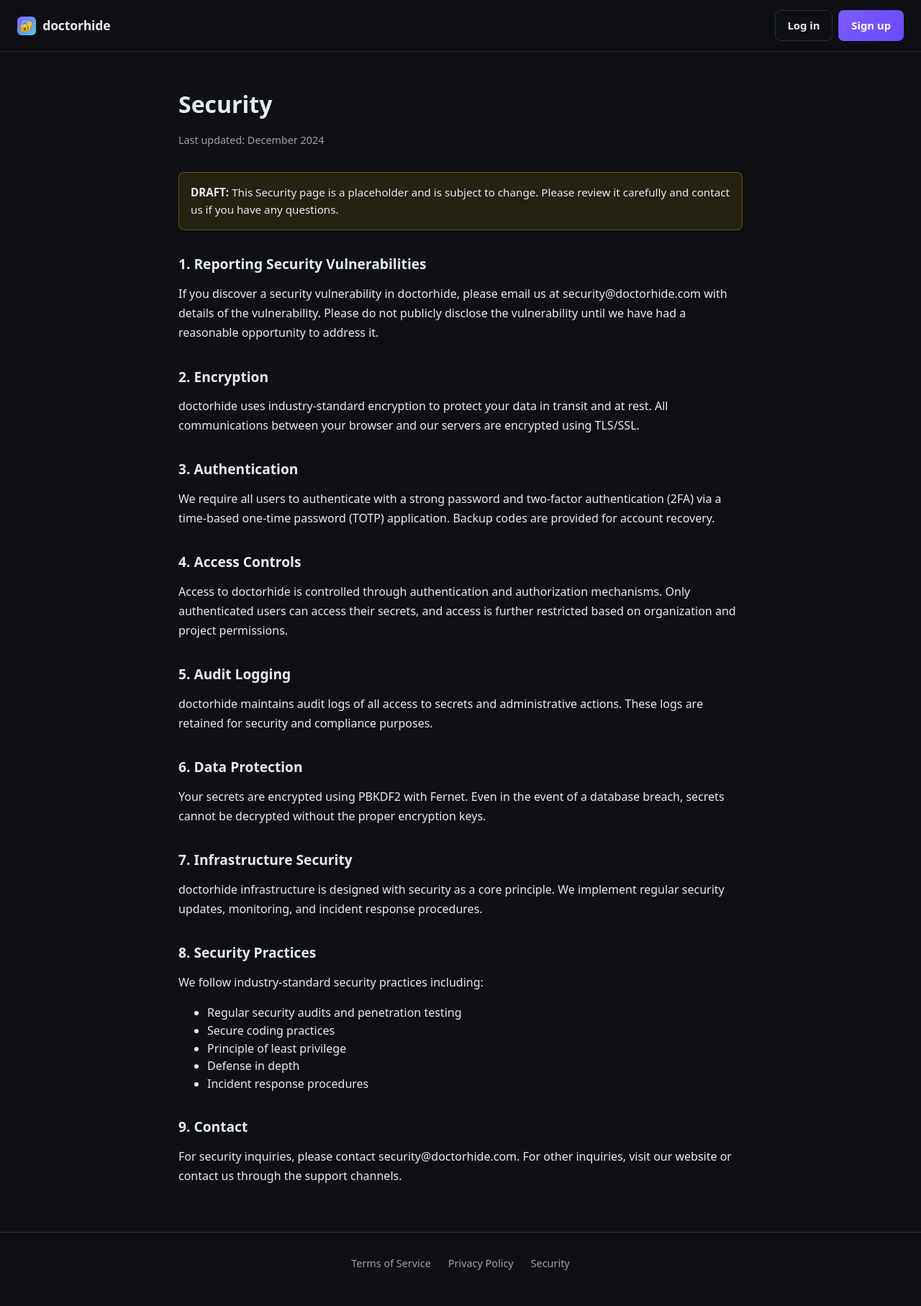
After one commit to medeirosjoaquim/doctorhide, a Django app: template accounts/templates/accounts/security.html in a window 1280 px wide. The commit adds this page. Shown: the whole page at 72% size. Run offline with Django 5.2, Linux system fonts and the light colour scheme; the template is opened without the code that fills it, so the values that code supplies are empty.

Commit message:
feat: Add ToS/Privacy/Security pages + security.txt

```diff
--- a/accounts/templates/accounts/base.html
+++ b/accounts/templates/accounts/base.html
@@ -145,6 +145,15 @@
         </nav>
     </header>
     {% block body %}{% endblock %}
+    <footer style="border-top: 1px solid var(--border); margin-top: 4rem; padding: 2rem 1.5rem; text-align: center; color: var(--muted); font-size: 0.9rem;">
+        <div style="max-width: 1080px; margin: 0 auto;">
+            <div style="display: flex; gap: 1.5rem; justify-content: center; flex-wrap: wrap; margin-bottom: 1rem;">
+                <a href="{% url 'accounts:terms' %}" style="color: var(--muted); text-decoration: none;">Terms of Service</a>
+                <a href="{% url 'accounts:privacy' %}" style="color: var(--muted); text-decoration: none;">Privacy Policy</a>
+                <a href="{% url 'accounts:security' %}" style="color: var(--muted); text-decoration: none;">Security</a>
+            </div>
+        </div>
+    </footer>
     <script>
         document.addEventListener('click', function (e) {
             var btn = e.target.closest('.pw-toggle');
--- /dev/null
+++ b/accounts/templates/accounts/security.html
@@ -0,0 +1,79 @@
+{% extends "accounts/base.html" %}
+{% block title %}Security — doctorhide{% endblock %}
+{% block body %}
+<style>
+    .content-page { max-width: 52rem; margin: 3rem auto; padding: 0 1.5rem; }
+    .content-page h1 { font-size: 2rem; margin: 0 0 0.5rem; }
+    .content-page .updated { color: var(--muted); font-size: 0.9rem; margin-bottom: 2rem; }
+    .content-page h2 { font-size: 1.2rem; margin: 2rem 0 0.8rem; }
+    .content-page p { color: var(--text); line-height: 1.7; margin: 0.8rem 0; }
+    .draft-notice {
+        background: rgba(255, 193, 7, 0.1);
+        border: 1px solid rgba(255, 193, 7, 0.3);
+        border-radius: 8px;
+        padding: 1rem;
+        margin-bottom: 2rem;
+        font-size: 0.95rem;
+    }
+</style>
+<main class="content-page">
+    <h1>Security</h1>
+    <p class="updated">Last updated: December 2024</p>
+
+    <div class="draft-notice">
+        <strong>DRAFT:</strong> This Security page is a placeholder and is subject to change. Please review it carefully and contact us if you have any questions.
+    </div>
+
+    <section>
+        <h2>1. Reporting Security Vulnerabilities</h2>
+        <p>If you discover a security vulnerability in doctorhide, please email us at security@doctorhide.com with details of the vulnerability. Please do not publicly disclose the vulnerability until we have had a reasonable opportunity to address it.</p>
+    </section>
+
+    <section>
+        <h2>2. Encryption</h2>
+        <p>doctorhide uses industry-standard encryption to protect your data in transit and at rest. All communications between your browser and our servers are encrypted using TLS/SSL.</p>
+    </section>
+
+    <section>
+        <h2>3. Authentication</h2>
+        <p>We require all users to authenticate with a strong password and two-factor authentication (2FA) via a time-based one-time password (TOTP) application. Backup codes are provided for account recovery.</p>
+    </section>
+
+    <section>
+        <h2>4. Access Controls</h2>
+        <p>Access to doctorhide is controlled through authentication and authorization mechanisms. Only authenticated users can access their secrets, and access is further restricted based on organization and project permissions.</p>
+    </section>
+
+    <section>
+        <h2>5. Audit Logging</h2>
+        <p>doctorhide maintains audit logs of all access to secrets and administrative actions. These logs are retained for security and compliance purposes.</p>
+    </section>
+
+    <section>
+        <h2>6. Data Protection</h2>
+        <p>Your secrets are encrypted using PBKDF2 with Fernet. Even in the event of a database breach, secrets cannot be decrypted without the proper encryption keys.</p>
+    </section>
+
+    <section>
+        <h2>7. Infrastructure Security</h2>
+        <p>doctorhide infrastructure is designed with security as a core principle. We implement regular security updates, monitoring, and incident response procedures.</p>
+    </section>
+
+    <section>
+        <h2>8. Security Practices</h2>
+        <p>We follow industry-standard security practices including:</p>
+        <ul>
+            <li>Regular security audits and penetration testing</li>
+            <li>Secure coding practices</li>
+            <li>Principle of least privilege</li>
+            <li>Defense in depth</li>
+            <li>Incident response procedures</li>
+        </ul>
+    </section>
+
+    <section>
+        <h2>9. Contact</h2>
+        <p>For security inquiries, please contact security@doctorhide.com. For other inquiries, visit our website or contact us through the support channels.</p>
+    </section>
+</main>
+{% endblock %}
--- a/accounts/urls.py
+++ b/accounts/urls.py
@@ -8,6 +8,9 @@ app_name = "accounts"
 urlpatterns = [
     path("", views.home, name="home"),
     path("docs", views.docs, name="docs"),
+    path("terms", views.terms, name="terms"),
+    path("privacy", views.privacy, name="privacy"),
+    path("security", views.security, name="security"),
     path("signup", views.signup, name="signup"),
     path("verify-email/<str:token>/", views.verify_email, name="verify_email"),
     path("login", views.login_view, name="login"),
--- a/doctorhide/urls.py
+++ b/doctorhide/urls.py
@@ -19,11 +19,13 @@ from django.urls import include, path
 from drf_spectacular.views import SpectacularAPIView, SpectacularSwaggerView
 
 from iam.views import whoami
+from accounts.views import security_txt
 
 from .health import healthz, readyz
 
 urlpatterns = [
     path('admin/', admin.site.urls),
+    path('.well-known/security.txt', security_txt, name='security_txt'),
     path('', include('accounts.urls')),
     path('', include('organizations.urls')),
     path('', include('vault.urls')),
```
Also changed, not shown: accounts/templates/accounts/privacy.html (added, +71 -0 lines), accounts/templates/accounts/terms.html (added, +74 -0 lines), accounts/tests.py (+26 -0 lines), accounts/views.py (+19 -0 lines).
